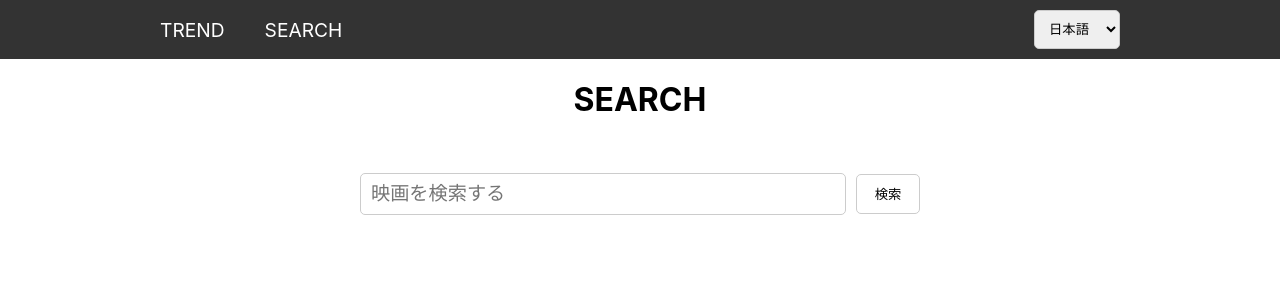
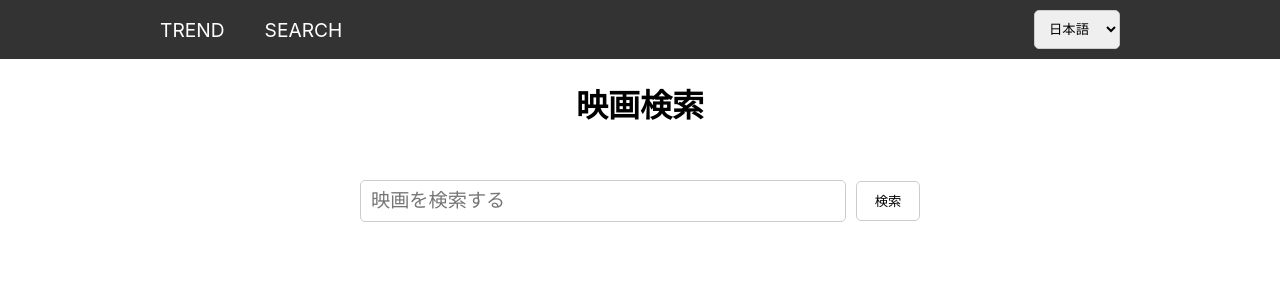
Before and after one commit to Ryota-Nakazono/react-movie-app, a React (Create React App) app: page /search in a window 1280 px wide. Shown: the top 300 px of the page. Built offline with nearby package versions, Linux system fonts and the light colour scheme.

Commit message:
ページタイトルの翻訳設定を追加

```diff
--- a/src/components/SearchMovies.js
+++ b/src/components/SearchMovies.js
@@ -53,7 +53,7 @@ export function SearchMovies() {
   return (
     <div className="search__container">
       <Header />
-      <h1>SEARCH</h1>
+      <h1>{language === "ja-JP" ? "映画検索" : "SEARCH"}</h1>
       <SearchForm handleSearch={handleMovieSearch} />
       {searchTerm && (
         <MovieListContainer fetchUrl={fetchSearchedMovies} onMovieClick={openModal} />
```
